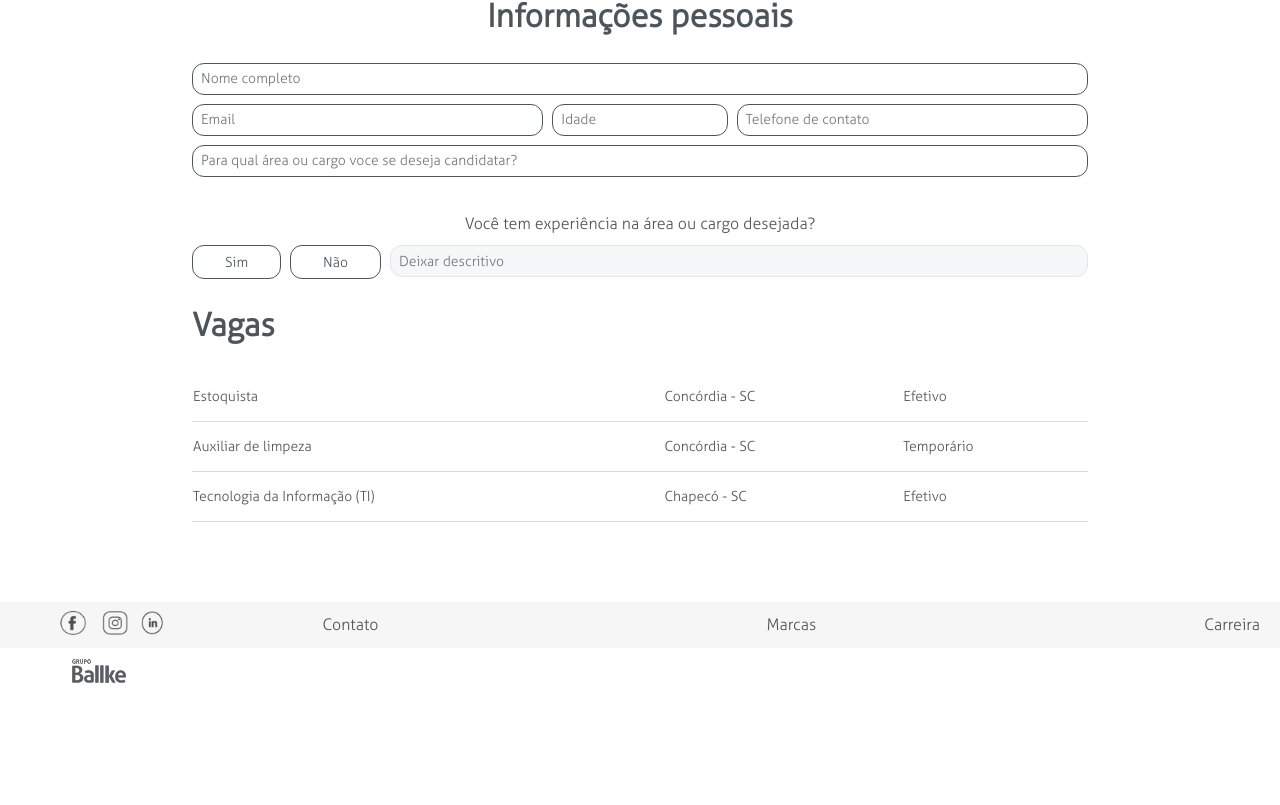
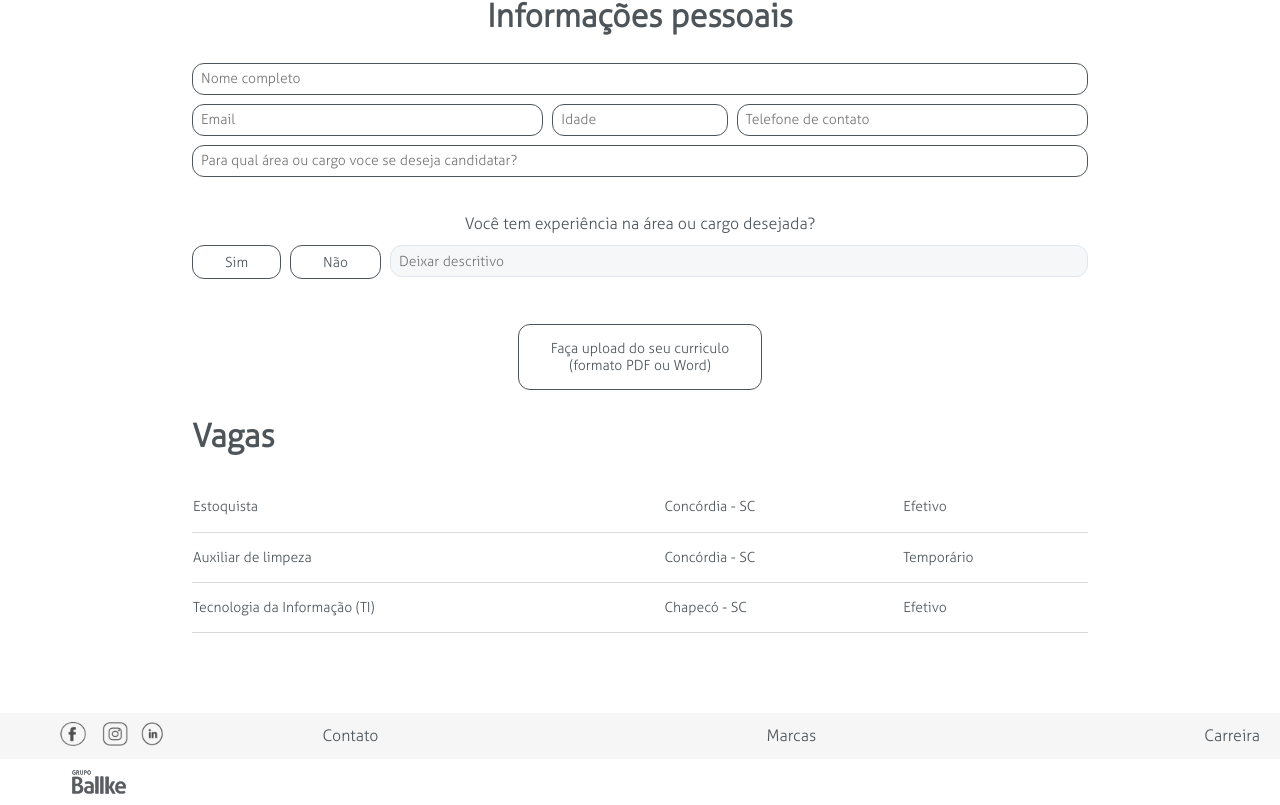
Before and after one commit to kimyoto/site_institucional_ballke, a React (Create React App) app: page /carreiras in a window 1280 px wide. Shown: the part 788-1593 px from the top of the page. Before the commit the page ends 1482 px from the top, so only its background shows below. Built offline with nearby package versions, Linux system fonts and the light colour scheme.

Commit message:
add botao pra enviar curriculo

```diff
--- a/src/components/botao-pagina/BotaoPagina.css
+++ b/src/components/botao-pagina/BotaoPagina.css
@@ -18,7 +18,7 @@
   color: #ffffff;
 }
 
-.botao-pagina-text {
+text {
   font-family: "Aller", sans-serif;
   font-size: 14px;
   font-weight: 400;
--- a/src/components/botao-pagina/BotaoPagina.tsx
+++ b/src/components/botao-pagina/BotaoPagina.tsx
@@ -1,10 +1,10 @@
-import React from "react";
+import React, { ReactNode } from "react";
 import "./BotaoPagina.css";
 
-export default function BotaoPagina(props: { texto: string, onClick?: () => void }) {
+export default function BotaoPagina(props: { texto: string | ReactNode, onClick?: () => void }) {
   return (
     <button className="botao-pagina-container" onClick={props.onClick}>
-      <text className="botao-pagina-text">{props.texto}</text>
+      {typeof props.texto === 'string' ? <text>{props.texto}</text> : props.texto}
     </button>
   );
 }
--- a/src/pages/CarreirasPage.css
+++ b/src/pages/CarreirasPage.css
@@ -111,3 +111,11 @@
   width: 100%;
   margin-top: 1%;
 }
+
+.button-enviar-container {
+  margin-top: 5%;
+}
+
+.button-enviar-container > .botao-pagina-container {
+  padding: 2rem;
+}
--- a/src/pages/CarreirasPage.tsx
+++ b/src/pages/CarreirasPage.tsx
@@ -47,6 +47,11 @@ function CarreirasPage() {
         <BotaoPagina texto="Não" onClick={() => setDesabilitarCampoDescritivo(true)}/>
         <CampoDeTexto placeholder="Deixar descritivo" desabilitar={desabilitarCampoDescritivo}/>
       </div>
+      <div className="button-enviar-container">
+        <BotaoPagina
+          texto={<text>Faça upload do seu curriculo <br/>(formato PDF ou Word)</text>}
+        />
+      </div>
     </section>
 
       <section className="section-container vagas-hero">
```
